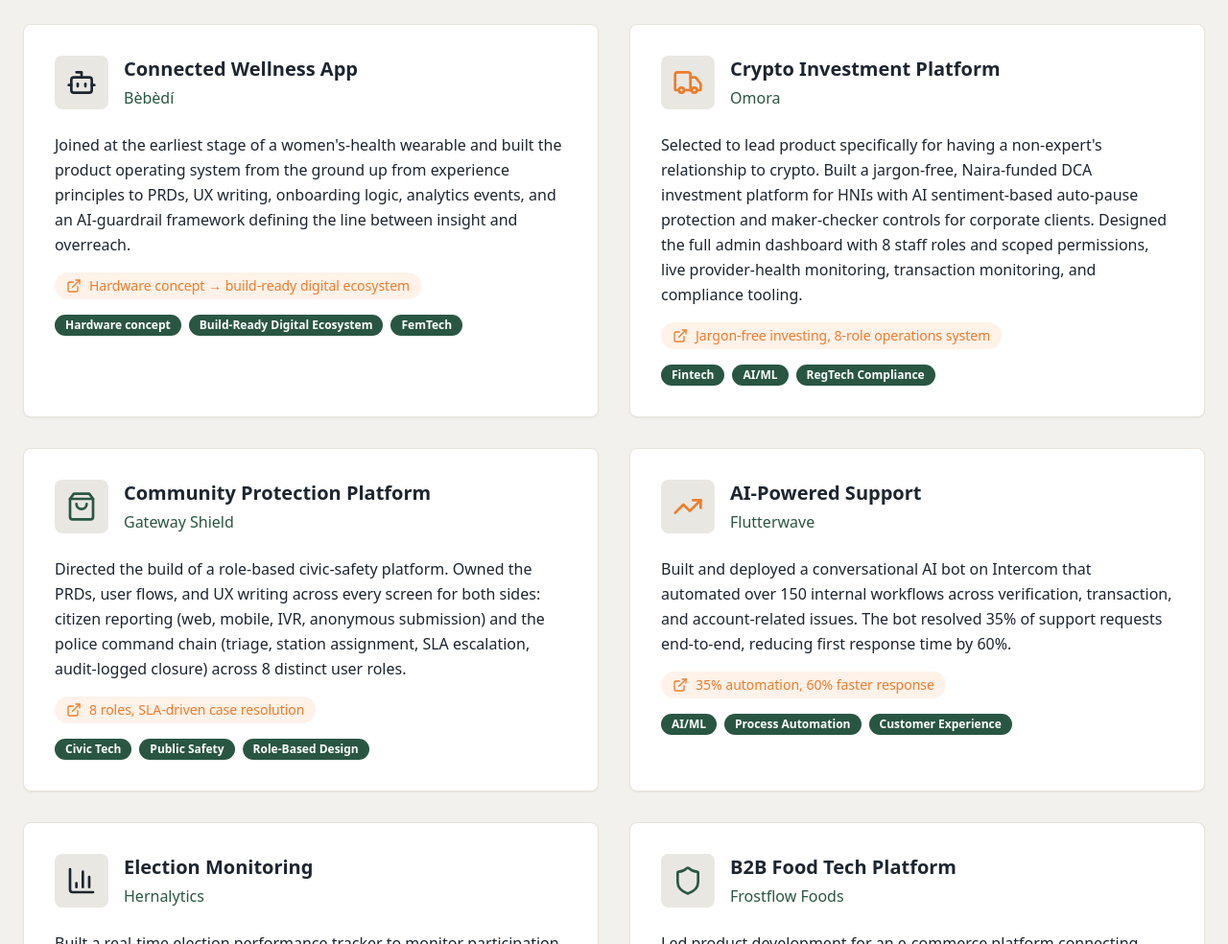
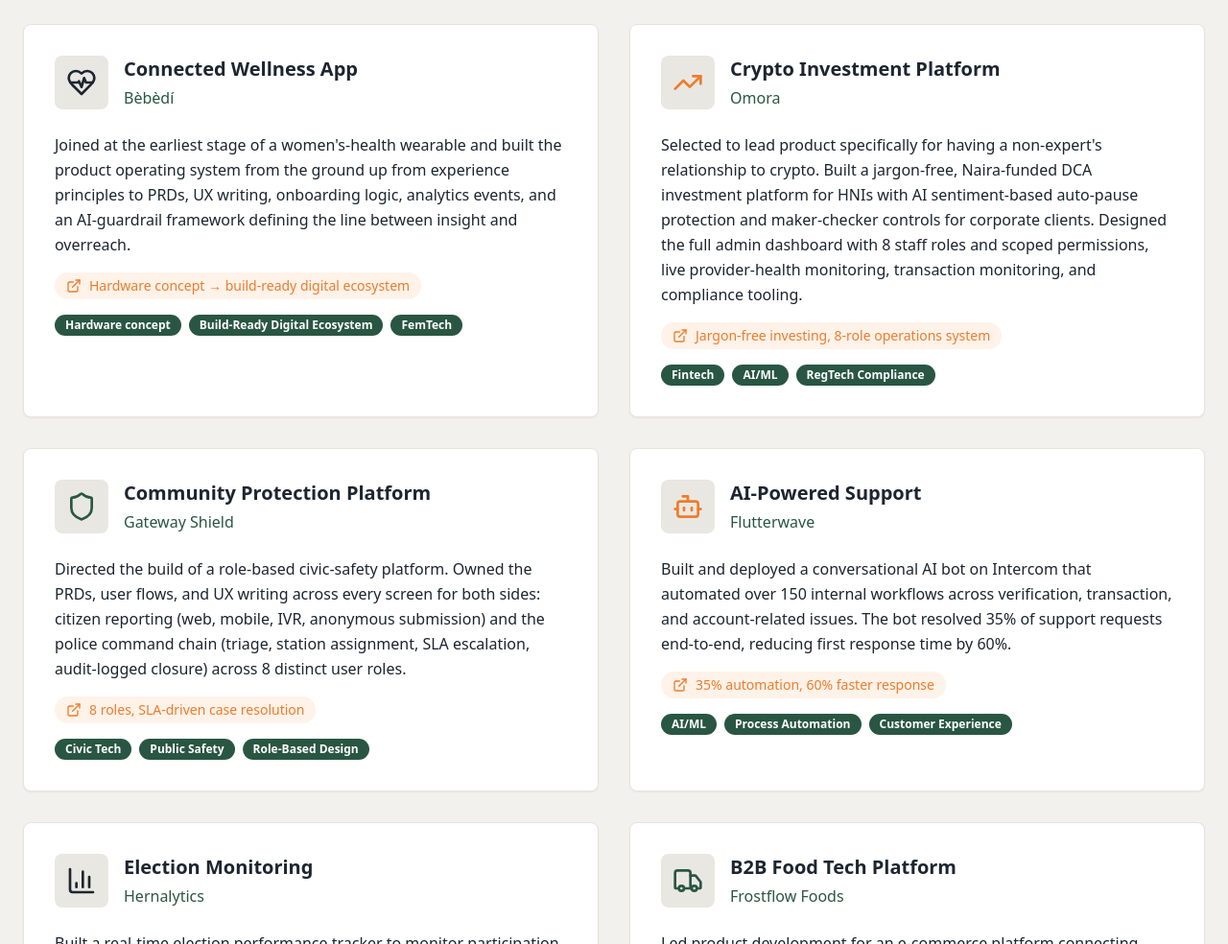
Before and after one commit to odietea/scale-impact-clarity, a React (Vite) app: page / in a window 1280 px wide. Shown: the part 2987-3971 px from the top of the page at 96% size. Built offline with nearby package versions, Linux system fonts and the light colour scheme.

Commit message:
Changes
Co-authored-by: odietea <33519154+odietea@users.noreply.github.com>

```diff
--- a/src/components/ProjectsSection.tsx
+++ b/src/components/ProjectsSection.tsx
@@ -1,12 +1,12 @@
 import { Badge } from "@/components/ui/badge";
-import { ExternalLink, Bot, Recycle, BarChart3, Shield, TrendingUp, Building, Truck, Users, ShoppingBag, Lightbulb, GraduationCap, Rocket } from "lucide-react";
+import { ExternalLink, Bot, Recycle, BarChart3, Shield, TrendingUp, Building, Truck, Users, HeartPulse, Lightbulb, GraduationCap, Rocket } from "lucide-react";
 import { useState } from "react";
 
 const ProjectsSection = () => {
   const [activeTab, setActiveTab] = useState<'product' | 'sustainability' | 'innovation'>('product');
   const productProjects = [
     {
-      icon: <Bot className="w-8 h-8 text-primary" />,
+      icon: <HeartPulse className="w-8 h-8 text-primary" />,
       title: "Connected Wellness App",
       company: "Bèbèdí",
       description: "Joined at the earliest stage of a women's-health wearable and built the product operating system from the ground up from experience principles to PRDs, UX writing, onboarding logic, analytics events, and an AI-guardrail framework defining the line between insight and overreach. ",
@@ -14,7 +14,7 @@ const ProjectsSection = () => {
       tags: ["Hardware concept", "Build-Ready Digital Ecosystem", "FemTech"]
     },
     {
-      icon: <Truck className="w-8 h-8 text-accent" />,
+      icon: <TrendingUp className="w-8 h-8 text-accent" />,
       title: "Crypto Investment Platform",
       company: "Omora",
       description: "Selected to lead product specifically for having a non-expert's relationship to crypto. Built a jargon-free, Naira-funded DCA investment platform for HNIs with AI sentiment-based auto-pause protection and maker-checker controls for corporate clients. Designed the full admin dashboard with 8 staff roles and scoped permissions, live provider-health monitoring, transaction monitoring, and compliance tooling.",
@@ -22,7 +22,7 @@ const ProjectsSection = () => {
       tags: ["Fintech", "AI/ML", "RegTech Compliance"]
     },
     {
-      icon: <ShoppingBag className="w-8 h-8 text-secondary" />,
+      icon: <Shield className="w-8 h-8 text-secondary" />,
       title: "Community Protection Platform",
       company: "Gateway Shield",
       description: "Directed the build of a role-based civic-safety platform. Owned the PRDs, user flows, and UX writing across every screen for both sides: citizen reporting (web, mobile, IVR, anonymous submission) and the police command chain (triage, station assignment, SLA escalation, audit-logged closure) across 8 distinct user roles.",
@@ -30,7 +30,7 @@ const ProjectsSection = () => {
       tags: ["Civic Tech", "Public Safety", "Role-Based Design"]
     },
     {
-      icon: <TrendingUp className="w-8 h-8 text-accent" />,
+      icon: <Bot className="w-8 h-8 text-accent" />,
       title: "AI-Powered Support",
       company: "Flutterwave",
       description: "Built and deployed a conversational AI bot on Intercom that automated over 150 internal workflows across verification, transaction, and account-related issues. The bot resolved 35% of support requests end-to-end, reducing first response time by 60%.",
@@ -46,7 +46,7 @@ const ProjectsSection = () => {
       tags: ["Civic Tech", "Data Analytics", "Democracy"]
     },
     {
-      icon: <Shield className="w-8 h-8 text-secondary" />,
+      icon: <Truck className="w-8 h-8 text-secondary" />,
       title: "B2B Food Tech Platform ",
       company: "Frostflow Foods",
       description: "Led product development for an e-commerce platform connecting restaurants and other businesses to order directly from premium suppliers. Designed order management logic, payment flow, and automated reconciliation workflows that reduced manual errors by 80%.",
```
